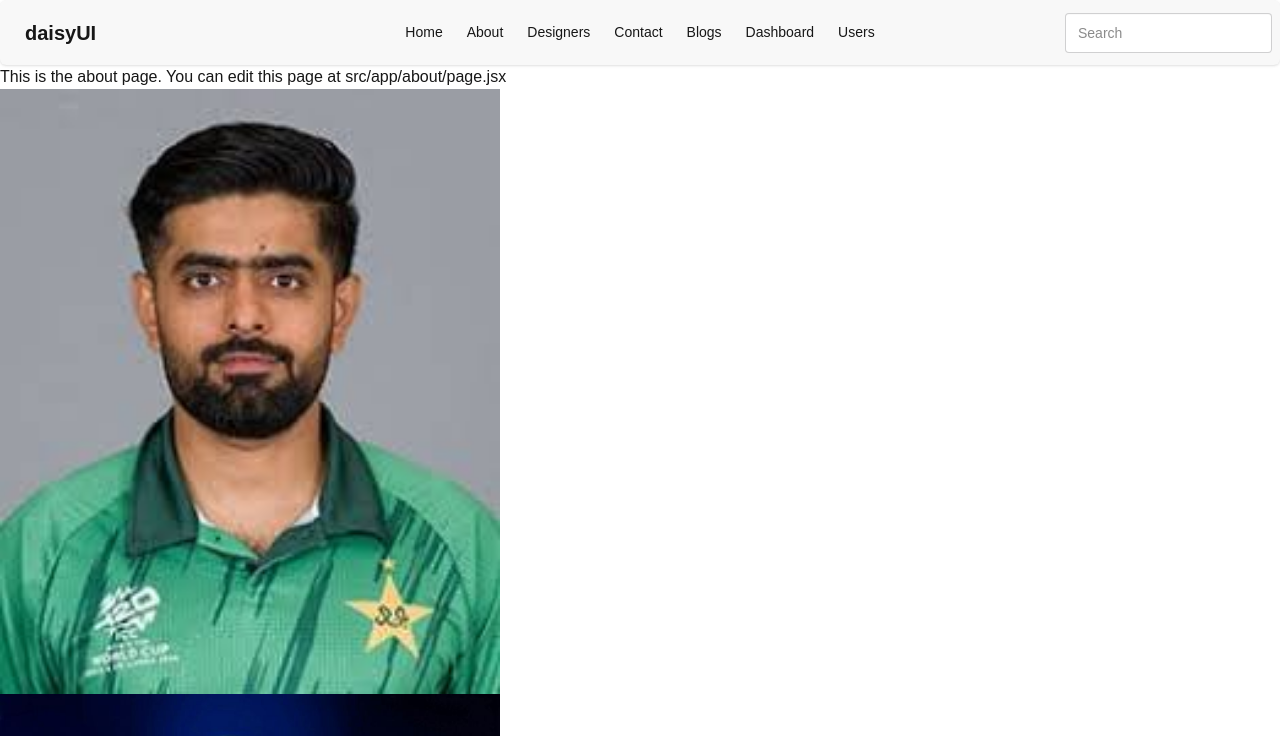
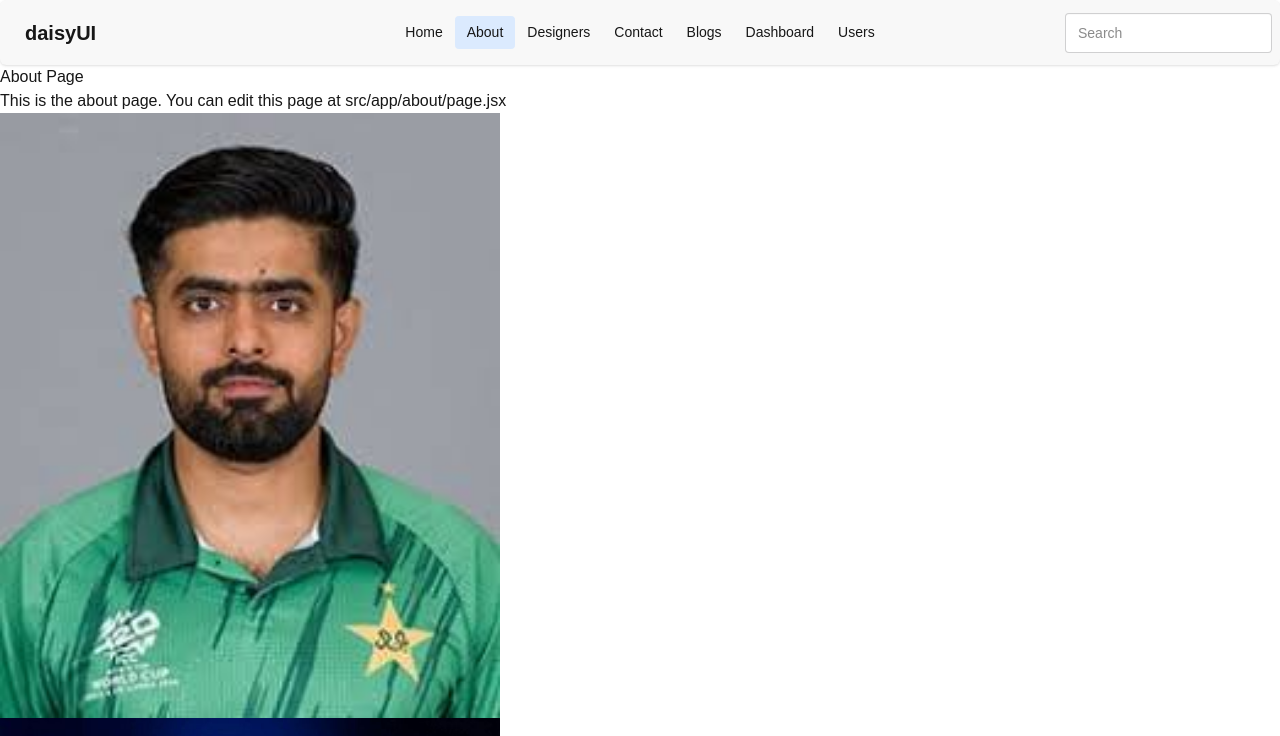
Before and after one commit to Morshedul-developer/next.js-foundation, a Next.js app: page /about in a window 1280 px wide. Shown: the top 736 px of the page. Built offline with nearby package versions, Linux system fonts and the light colour scheme.

Commit message:
added the active designs to the nav links

```diff
--- a/src/app/about/page.jsx
+++ b/src/app/about/page.jsx
@@ -2,8 +2,11 @@ import Image from "next/image";
 import Virat from "../../assets/images/virat.jpg";
 
 const AboutPage = () => {
+
+
     return (
         <div>
+            <h2>About Page</h2>
             This is the about page. You can edit this page at src/app/about/page.jsx
             <Image src="/babor.jfif" alt="Babor" width="500" height="300" />
             <Image src={Virat} alt="Virat" width={500} height={300} />
--- a/src/components/NavBar.jsx
+++ b/src/components/NavBar.jsx
@@ -1,25 +1,29 @@
+'use client'
 import Link from "next/link";
+import { usePathname } from "next/navigation";
 
 const NavBar = () => {
+  const pathname = usePathname();
+  console.log(pathname);
   const links = (
     <>
       <li>
-        <Link href="/">Home</Link>
+        <Link className={pathname === '/' ? 'bg-blue-100' : ''} href="/">Home</Link>
       </li>
       <li>
-        <Link href="/about">About</Link>
+        <Link className={pathname === '/about' ? 'bg-blue-100' : ''} href="/about">About</Link>
       </li>
       <li>
-        <Link href="/about/designers">Designers</Link>
+        <Link className={pathname === '/about/designers' ? 'bg-blue-100' : ''} href="/about/designers">Designers</Link>
       </li>
       <li>
-        <Link href="/contact">Contact</Link>
+        <Link className={pathname === '/contact' ? 'bg-blue-100' : ''} href="/contact">Contact</Link>
       </li>
       <li>
-        <Link href="/blogs">Blogs</Link>
+        <Link className={pathname === '/blogs' ? 'bg-blue-100' : ''} href="/blogs">Blogs</Link>
       </li>
-      <li><Link href="/dashboard">Dashboard</Link></li>
-      <li><Link href="/users">Users</Link></li>
+      <li><Link className={pathname === '/dashboard' ? 'bg-blue-100' : ''} href="/dashboard">Dashboard</Link></li>
+      <li><Link className={pathname === '/users' ? 'bg-blue-100' : ''} href="/users">Users</Link></li>
     </>
   );
   return (
```
